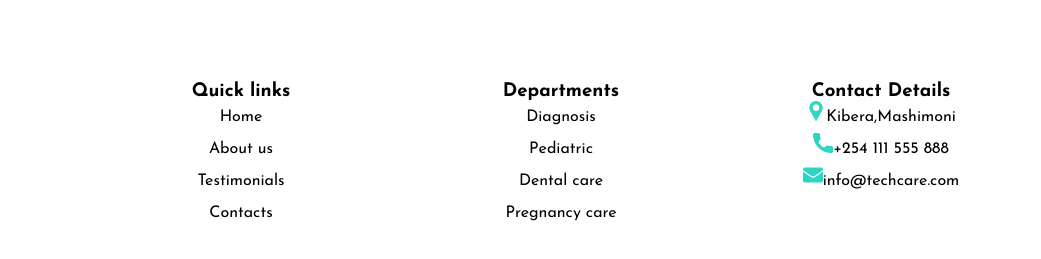
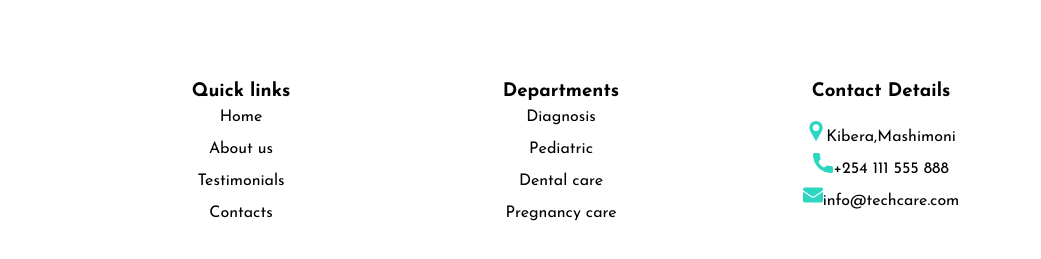
Before and after one commit to Silasgloria254/medical_care, a plain HTML site: page index.html in a window 1280 px wide. Shown: the part 2873-3132 px from the top of the page, 239-1280 px from the left. Drawn offline with Linux system fonts and the light colour scheme.

Commit message:
added some changes

```diff
--- a/css/style.css
+++ b/css/style.css
@@ -247,3 +247,6 @@ h4 {
 /* .logo-details{
   float: left;
 } */
+.imgh{
+  margin:20px 0;
+}
--- a/index.html
+++ b/index.html
@@ -187,7 +187,7 @@
 
       <div class="logo">
         <h3>Contact Details</h3>
-        <ul>
+        <ul class="imgh">
           <li><img src="images/pin.png" width="20" class="text-image"/>Kibera,Mashimoni</li>
 
           <li><img src="images/call.png" width="20"  />+254 111 555 888</li>
```
